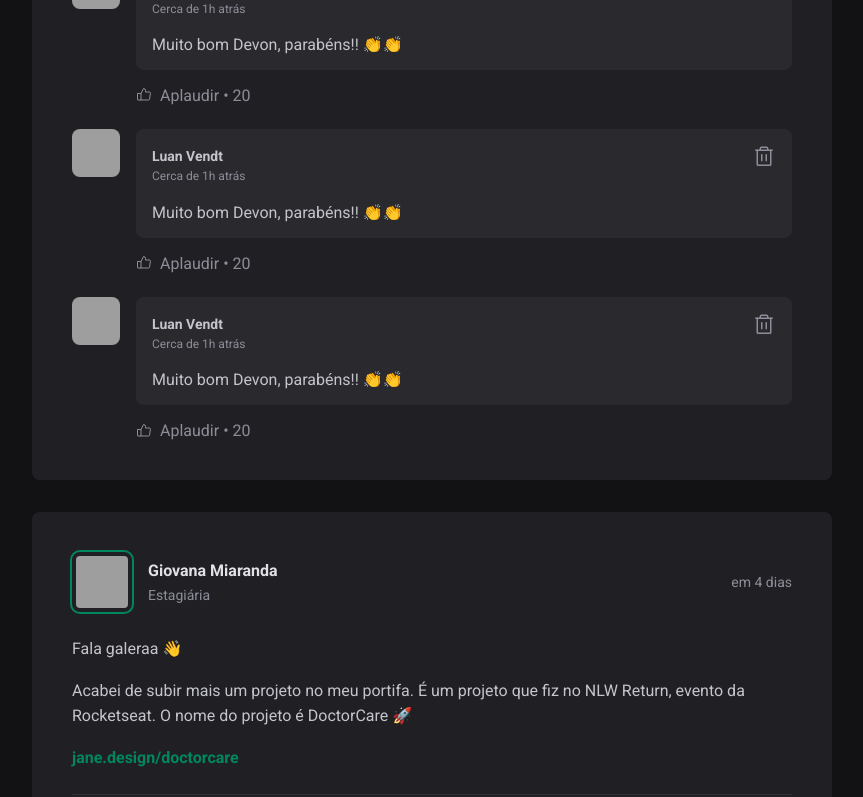
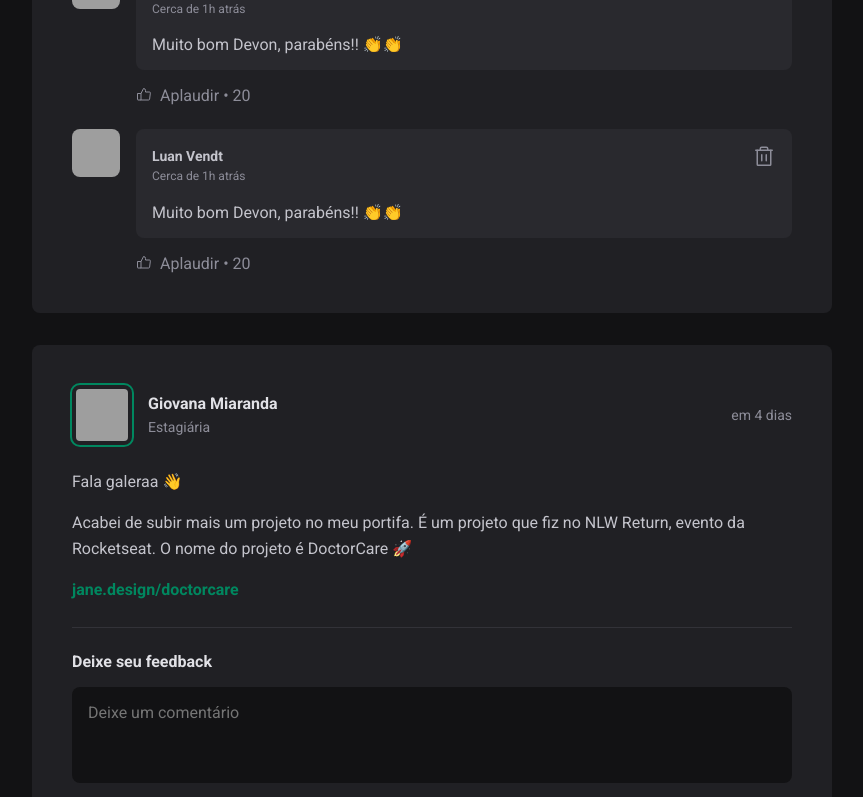
Before and after one commit to LuanVendt/01-Fundamentos-ReactJS, a React (Vite) app: page / in a window 1280 px wide. Shown: the part 623-1420 px from the top of the page, without its empty margins (352-1215 px from the left). Built offline with nearby package versions, Linux system fonts and the light colour scheme; grey boxes are pictures that could not be loaded.

Commit message:
Estado (useState)

```diff
--- a/src/App.jsx
+++ b/src/App.jsx
@@ -46,6 +46,7 @@
         {posts.map(post => {
             return (
                 <Post
+                    id={post.id}
                     author={post.author}
                     content={post.content}
                     publishedAt={post.publishedAt}
--- a/src/components/Post.jsx
+++ b/src/components/Post.jsx
@@ -1,11 +1,18 @@
 import { format, formatDistanceToNow } from 'date-fns';
 import ptBR from 'date-fns/locale/pt-BR';
 
+import { useState } from 'react';
 import { Avatar } from './Avatar';
 import { Comment } from './Comment';
 import styles from './Post.module.css';
 
+
 export function Post({ author, publishedAt, content }) {
+    const [comments, setComments] = useState([
+        1,
+        2,
+    ])
+
     const publishedDateFormatted = format(publishedAt, "d 'de' LLLL 'às' HH:mm'h'", {
         locale: ptBR,
     })
@@ -14,6 +21,12 @@
         locale: ptBR,
         addSuffix: true,
     })
+
+    function handleCreateNewComment() {
+        event.preventDefault()
+
+        setComments([...comments, comments.length++]);
+    }
 
     return (
         <article className={styles.post}>
@@ -41,7 +54,7 @@
                 })}
             </div>
 
-            <form className={styles.commentForm}>
+            <form onSubmit={handleCreateNewComment} className={styles.commentForm}>
                 <strong>Deixe seu feedback</strong>
 
                 <textarea
@@ -54,9 +67,9 @@
             </form>
 
             <div className={styles.commentList}>
-                <Comment/>
-                <Comment/>
-                <Comment/>
+                {comments.map(comment => {
+                    return <Comment />
+                })}
             </div>
         </article>
     )
```
